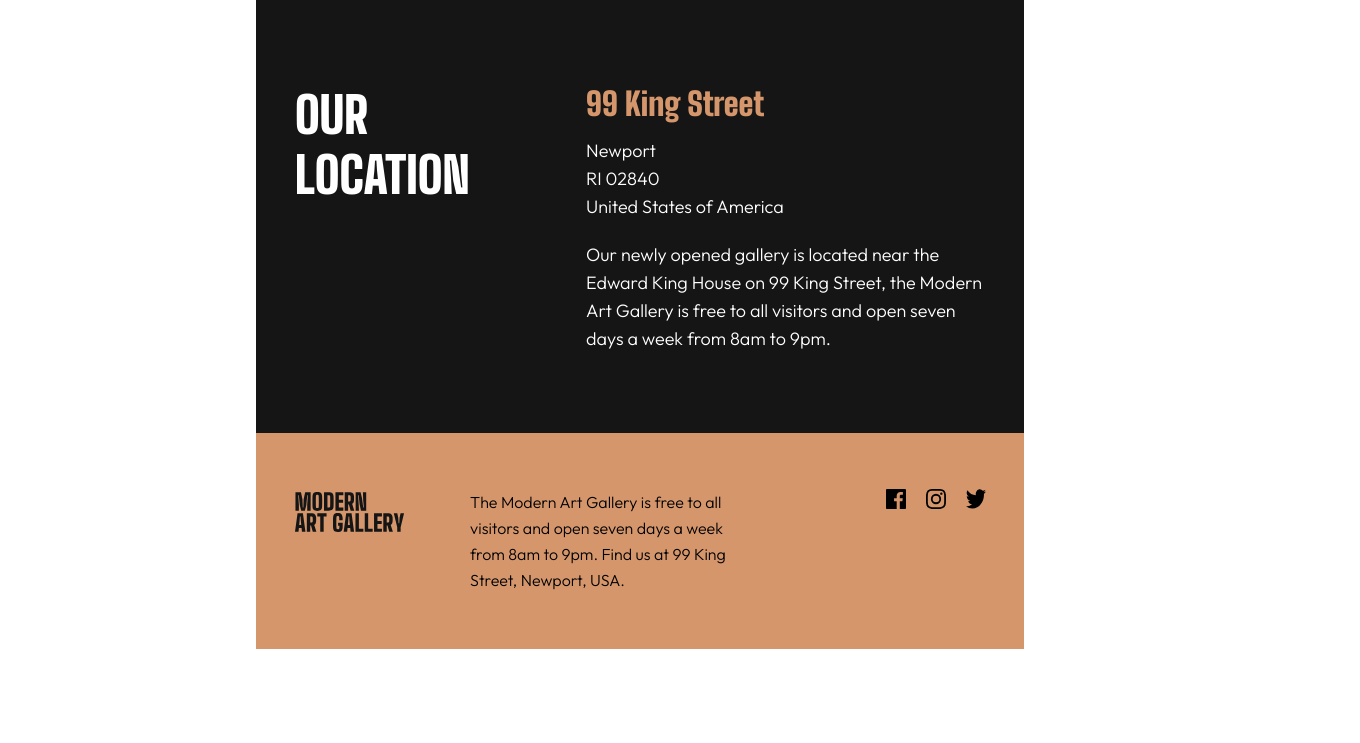
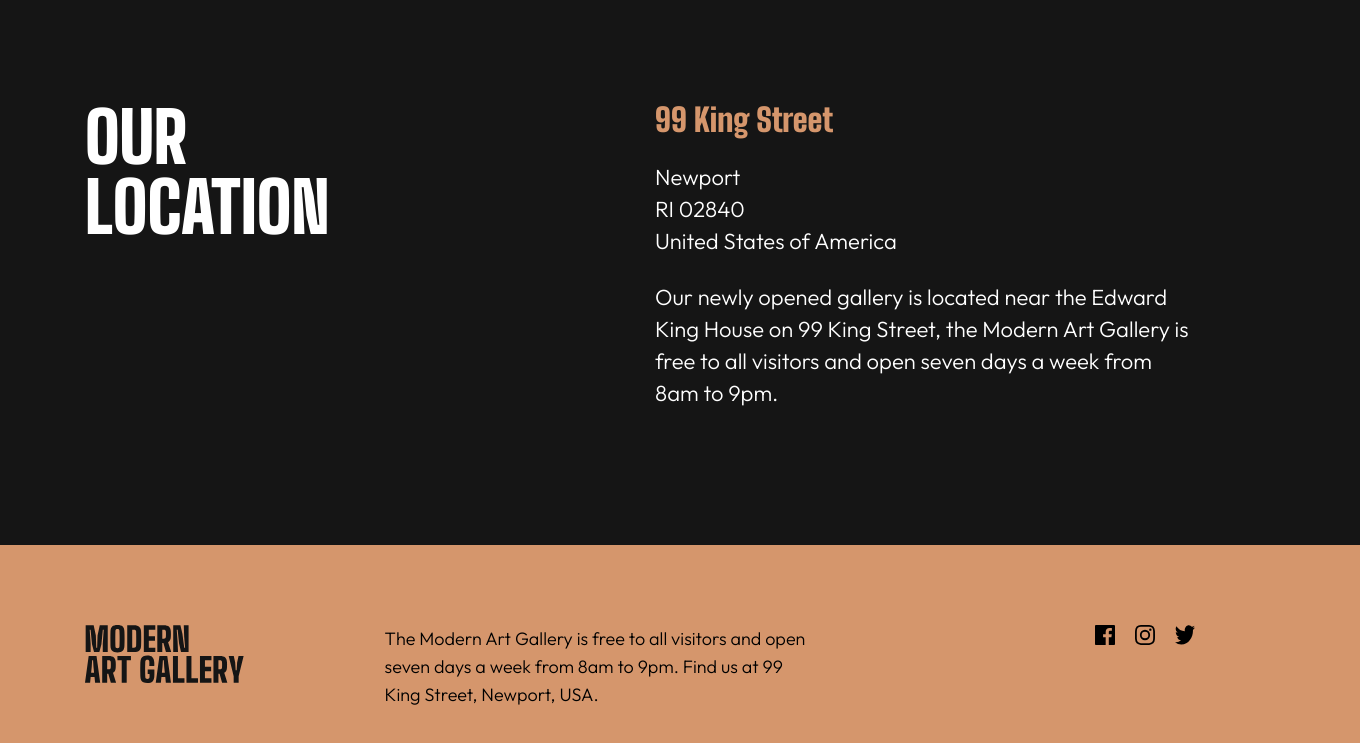
Before and after one commit to dlkokhta/art-gallery, a plain HTML site: page location.html in a window 1280 px wide. Shown: the part 607-1350 px from the top of the page, 1360 px wide, since content can reach past the window. Before the commit the page ends 1256 px from the top, so only its background shows below. Drawn offline with Linux system fonts and the light colour scheme.

Commit message:
finished desktop version without hover

```diff
--- a/location.css
+++ b/location.css
@@ -26,6 +26,10 @@ display: flex;
 
 }
 .map-img-tablet {
+    display: none;
+}
+
+.map-img-desktop {
     display: none;
 }
 
@@ -191,9 +195,13 @@ footer p {
 
 }
 
-@media only screen and (min-width: 500px) {
+@media only screen and (min-width: 768px) {
 
 .map-img {
+    display: none;
+}
+
+.map-img-desktop {
     display: none;
 }
 
@@ -300,6 +308,135 @@ footer p {
  }
 
 
+}
+
+@media only screen and (min-width:1000px) {
+
+    .map-img-tablet {
+        display: none;
+    }
+
+    .map-img-desktop {
+        display: inline-block;
+    }
+
+    .button-desktop {
+        margin-left: 155px;
+
+    }
+
+    main {
+
+        width: 1440px;
+        height: 548px;
+
+    }
+
+    .main-header {
+        width: 350px;
+        font-family: Big Shoulders Display;
+        font-size: 70px;
+        font-weight: 900;
+        line-height: 70px;
+        letter-spacing: 0px;
+        text-align: left;
+        height: 140px;
+        margin-left: 165px;
+        margin-top: 105px;
+
+    }
+
+    .main-text {
+        gap: 24px ;
+        margin-left: 220px;
+        margin-top: 104px;
+    }
+
+    .main-text h3 {
+        width: 350px;
+        height: 36px;
+
+    }
+
+    .main-p1 {
+        height: 96px;
+        width: 445px;
+        left: 0px;
+        top: 60px;
+        font-family: Outfit;
+        font-size: 22px;
+        font-weight: 300;
+        line-height: 32px;
+        letter-spacing: 0px;
+        text-align: left;
+        border-radius: nullpx;
+
+
+    }
+
+    .main-p2 {
+
+        width: 540px;
+        font-family: Outfit;
+        font-size: 22px;
+        font-weight: 300;
+        line-height: 32px;
+        letter-spacing: 0px;
+        text-align: left;
+        height: 128px;
+
+    }
+
+    footer {
+
+        width: 1440px;
+        height: 244px;
+
+    }
+
+    footer img {
+
+        width: 159.57235717773438px;
+        height: 58px;
+        margin: 80px 140px 106px 165px;
+
+    }
+
+    footer p {
+
+        width: 430px;
+        height: 84px;
+        font-size: 18px;
+        font-weight: 300;
+        line-height: 28px;
+        letter-spacing: 0px;
+        text-align: left;
+        font-family: Outfit;
+        margin-top: 80px;
+        margin-right: 280px;
+        margin-left: 0;
+    }
+
+    .icons {
+        display: flex;
+        gap: 20px;
+        height: 20px;
+
+        margin-top: 80px;
+    }
+    .facebook {
+        margin: 0;
+    }
+
+    .instagram {
+        margin: 0;
+    }
+
+    .twitter {
+        margin: 0;
+    }
+
+
 
 
 
--- a/location.html
+++ b/location.html
@@ -23,11 +23,12 @@
     <header>
 
       <a href="index.html">
-        <button><img src="assets/icon-arrow-left.svg" alt="button-arrow">back to home</button>
+        <button class="button-desktop"><img src="assets/icon-arrow-left.svg" alt="button-arrow">back to home</button>
       </a>
 
       <img class="map-img" src="assets/mobile/image-map.png" alt="">
       <img class="map-img-tablet" src="assets/tablet/image-map.png" alt="">
+      <img class="map-img-desktop" src="assets/desktop/image-map.png" alt="">
 
     </header>
 
```
Also changed, not shown: style.css (+5 -3 lines).
